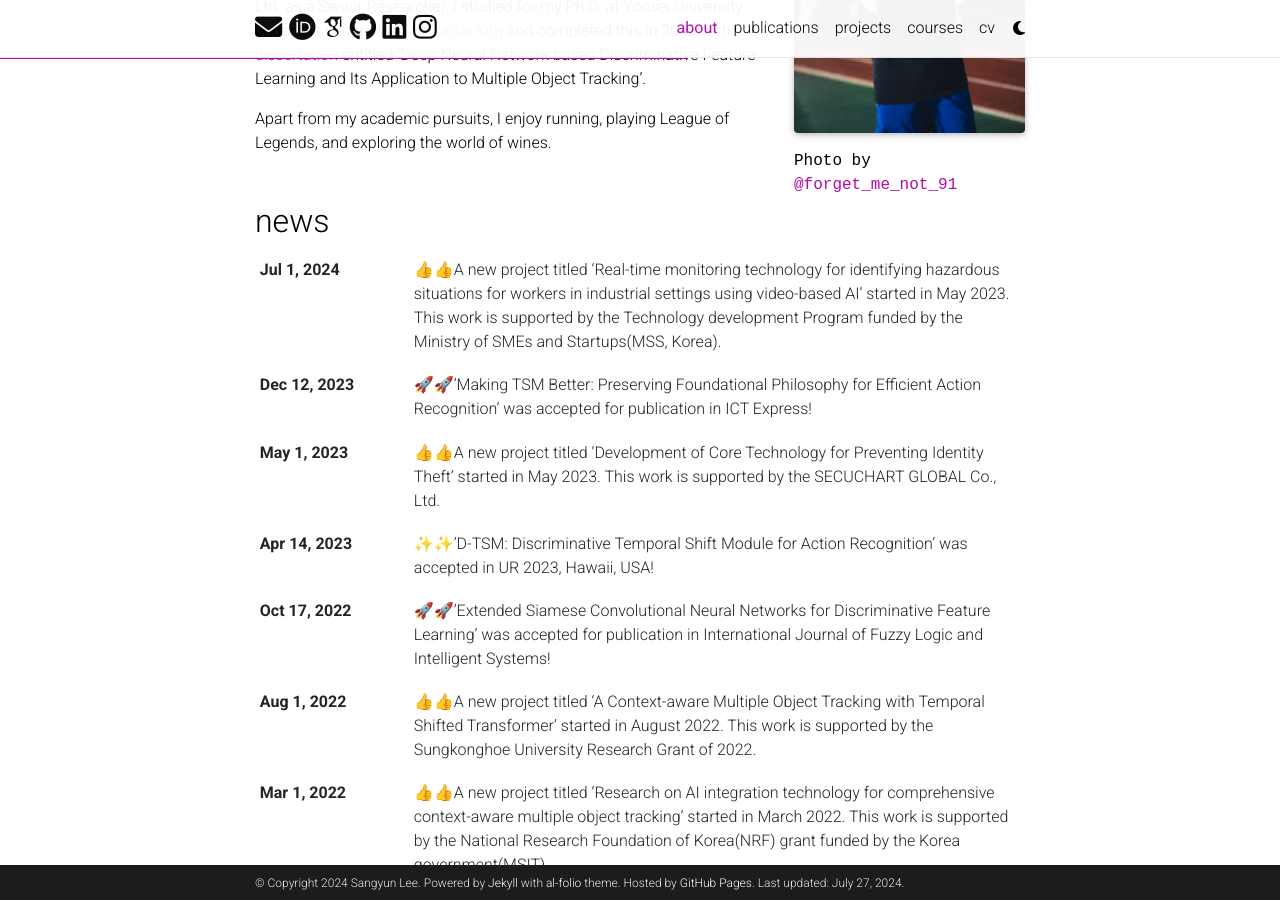
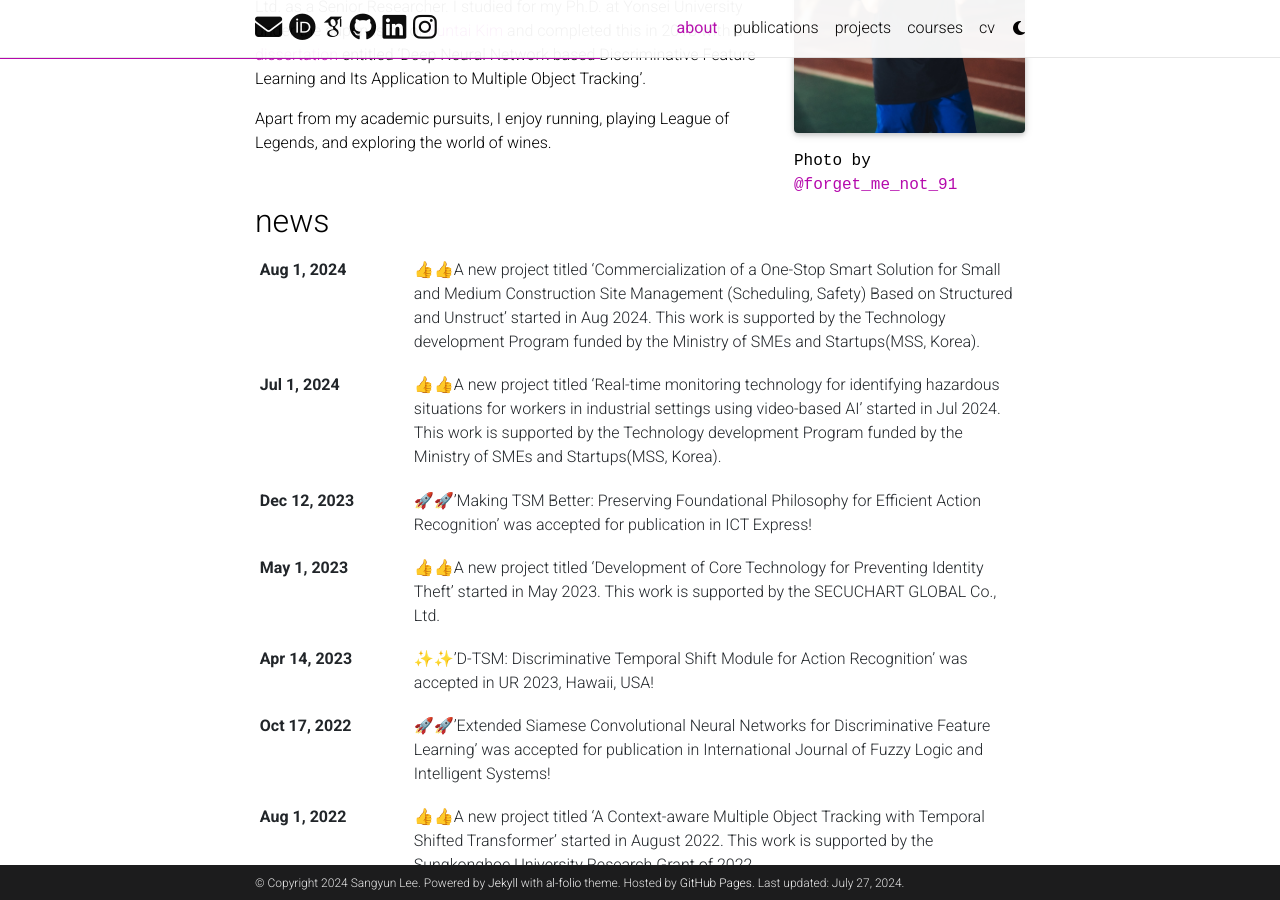
Before and after one commit to sylee-skhu/sylee-skhu.github.io, a Jekyll site: the page built from _pages/about.md, in a window 1280 px wide and 900 px high, scrolled down 415 px. Built offline with Jekyll 4.4.1, drawn with Linux system fonts in a browser that asks for light colours; full-size pictures stand in for the smaller copies a plugin makes; emoji names are drawn with the system emoji font; some web fonts are replaced; comment, search, counter and statistics services are not loaded; a style sheet for code colours, icons or effects is not loaded.

Commit message:
add a new project

```diff
--- a/_data/cv.yml
+++ b/_data/cv.yml
@@ -43,6 +43,9 @@
 - title: Projects
   type: time_table
   contents:
+    - title: Real-time monitoring technology for identifying hazardous situations for workers in industrial settings using video-based AI
+      institution: the Ministry of SMEs and Startups
+      year: Aug. 2024 - Jul. 2026
     - title: Real-time monitoring technology for identifying hazardous situations for workers in industrial settings using video-based AI
       institution: the Ministry of SMEs and Startups
       year: Jul. 2024 - Dec. 2026
```
Also changed, not shown: _news/20240701.md (+1 -1 lines), _news/20240801.md (added, +8 -0 lines).
